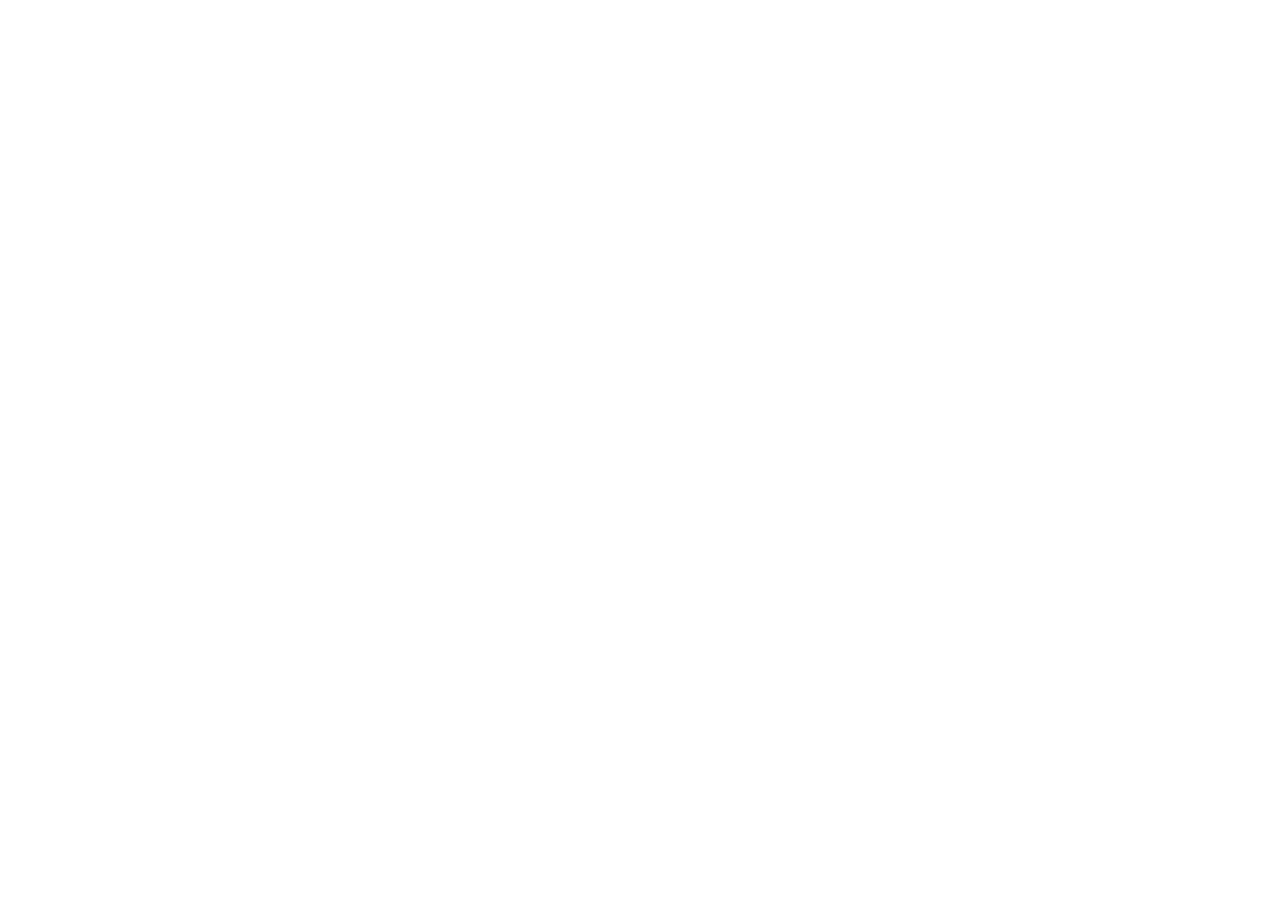
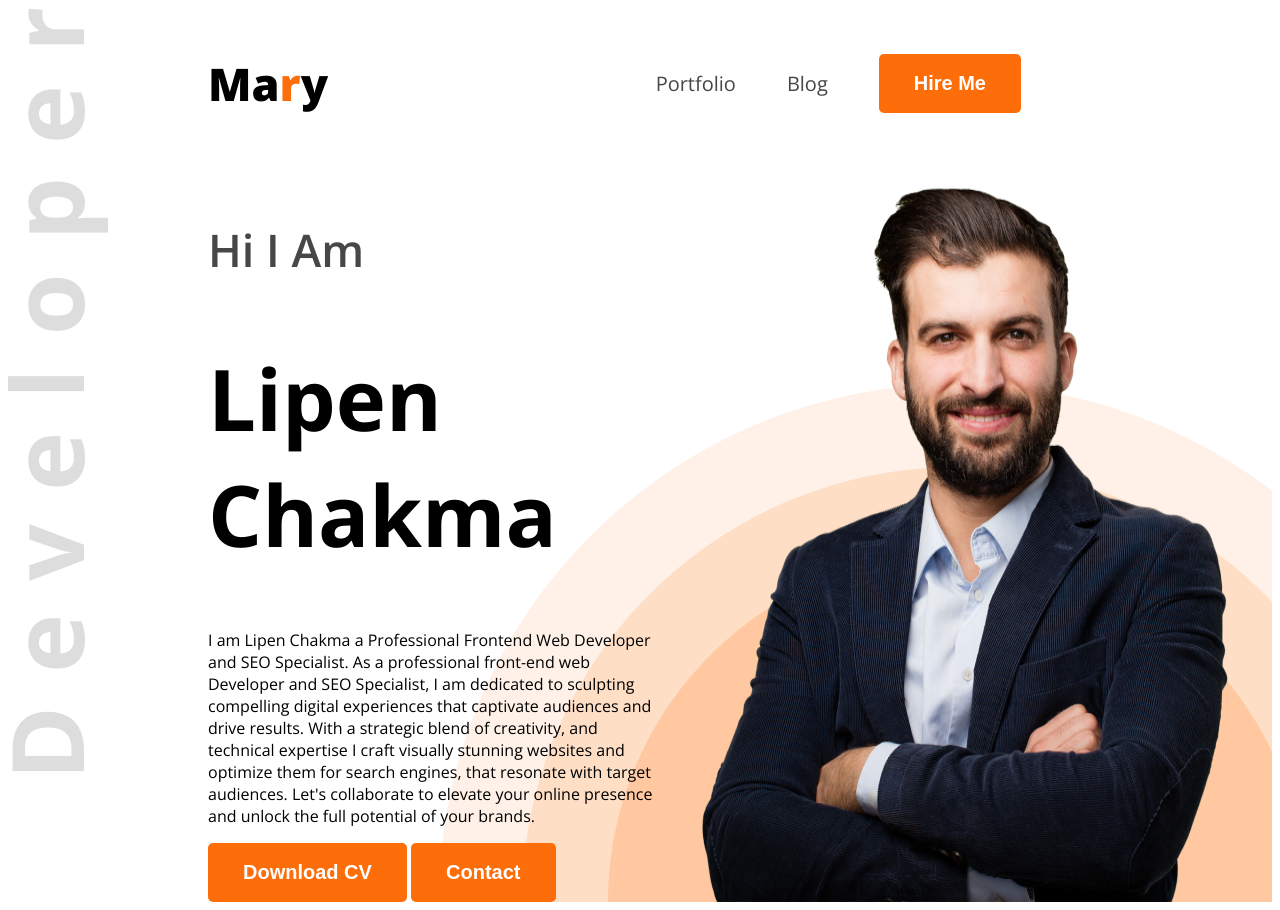
Before and after one commit to lipenchakma/my-portfolio-website, a plain HTML site: page index.html in a window 1280 px wide. Before the commit the page ends 800 px from the top, so only its background shows below. Drawn offline with nearby package versions, Linux system fonts and the light colour scheme.

Commit message:
complete hero section

```diff
--- a/index.html
+++ b/index.html
@@ -1,13 +1,37 @@
 <!DOCTYPE html>
 <html lang="en">
+
 <head>
     <meta charset="UTF-8">
     <meta name="viewport" content="width=device-width, initial-scale=1.0">
-    <title>My Fortpolio</title>
+    <title>My Portfolio Website</title>
+    <link rel="preconnect" href="https://fonts.googleapis.com">
+    <link rel="preconnect" href="https://fonts.gstatic.com" crossorigin>
+    <link href="https://fonts.googleapis.com/css2?family=Open+Sans:ital,wght@0,300..800;1,300..800&display=swap"
+        rel="stylesheet">
+    <link rel="stylesheet" href="styles/portfolio.css">
 </head>
-<body>
-    <header>
 
+<body class="open-sans-normal">
+    <header class="header">
+        <nav>
+            <h3 class="nav-title">Ma<span class="text-primary">r</span>y</h3>
+            <ul>
+                <li><a class="dark-2">Portfolio</a></li>
+                <li><a class="dark-2">Blog</a></li>
+                <li><a href=""><button class="btn-primary">Hire Me</button></a></li>
+            </ul>
+        </nav>
+        <div class="banner">
+            <div class="banner-content">
+                <h4 class="banner-greetings dark-2">Hi I Am</h4>
+                <h1 class="bannner-title">Lipen Chakma</h1>
+                <p class="banner-description">I am Lipen Chakma a Professional Frontend Web Developer and SEO Specialist. As a professional front-end web Developer and SEO Specialist, I am dedicated to sculpting compelling digital experiences that captivate audiences and drive results. With a strategic blend of creativity, and technical expertise I craft visually stunning websites and optimize them for search engines, that resonate with target audiences. Let's collaborate to elevate your online presence and unlock the full potential of your brands.</p>
+                <button class="btn-primary">Download CV</button>
+                <button class="btn-primary">Contact</button>
+            </div>
+            <img class="banner-profile-pic" src="images/hardy.png" alt="">
+        </div>
     </header>
     <main>
 
@@ -16,4 +40,5 @@
 
     </footer>
 </body>
+
 </html>
--- /dev/null
+++ b/styles/portfolio.css
@@ -0,0 +1,86 @@
+.open-sans-normal {
+    font-family: "Open Sans", sans-serif;
+    font-optical-sizing: auto;
+    font-style: normal;
+    font-variation-settings:
+      "wdth" 100;
+  }
+/* shared style */
+.text-primary{
+    color: #FD6E0A;
+}
+
+.dark-2{
+    color: #474747;
+}
+
+.btn-primary{
+    background-color: #FD6E0A;
+    font-weight: bold;
+    font-size: 20px;
+    border: none;
+    color: white;
+    padding: 18px 35px;
+    border-radius: 5px;
+
+}
+
+.header{
+    background-image: url("../images/developer.png"), url('../images/header_bg.png');
+    background-repeat: no-repeat;
+    background-position: top left, bottom right ;
+}
+
+/* Nav Style */
+nav{
+    display: flex;
+    align-items: center;
+    justify-content: space-between;
+    margin: 0 200px;
+}
+
+
+.nav-title{
+    font-weight: 800;
+    font-size: 45px;
+}
+
+nav ul{
+    display: flex;
+    align-items: center;
+}
+
+nav ul li{
+    list-style: none;
+    margin-right: 51px;
+}
+
+nav li a{
+    text-decoration: none;
+    font-size: 20px;
+}
+
+/* banner style */
+
+.banner{
+    display: flex;
+    justify-content: space-between;
+    margin: 0 35px 0 200px;
+}
+
+.banner-content{
+    max-width: 580px;
+}
+.banner-greetings{
+    font-size: 45px;
+    font-weight: 600;
+}
+
+.bannner-title{
+    font-weight: bold;
+    font-size: 85px;
+}
+
+.banner-profile-pic{
+    width: 589px;
+}
```
